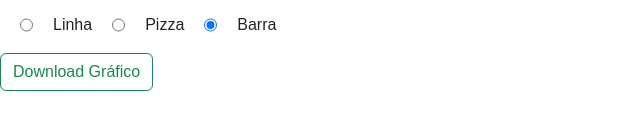
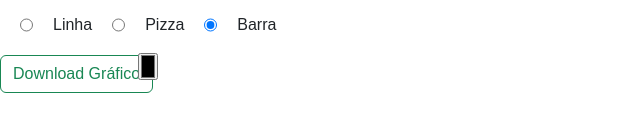
Before and after one commit to mhsousa/data_repo_new, a plain HTML site: page index.html in a window 1280 px wide. Shown: the part 684-800 px from the top of the page, 0-640 px from the left. Drawn offline with nearby package versions, Linux system fonts and the light colour scheme.

Commit message:
Update index.html

```diff
--- a/index.html
+++ b/index.html
@@ -96,8 +96,10 @@
             </form>
             <button id="btnFilterReg" onclick="atualizeBra()" class="btn btn-outline-success"
             >Download Gráfico </button>
-        </div>
-        <input type="color" id="firstcolor" value="#000000" style="position:relative;width:20px;right:20px;shape-outside: circle(100% at 30%)" onchange="trocaNivel()"></input>
+
+        <input type="color" id="firstcolor" value="#000000" style="position:relative;width:20px;right:20px;shape-outside: circle(100% at 30%)" onchange="trocaNivel()">
+            </div>
+         </input>
         <div id="chart-wrapper" style="margin-top: 20px;" >
 
                 <canvas id="myChart" height="40vh" width="40vw"></canvas>
```
